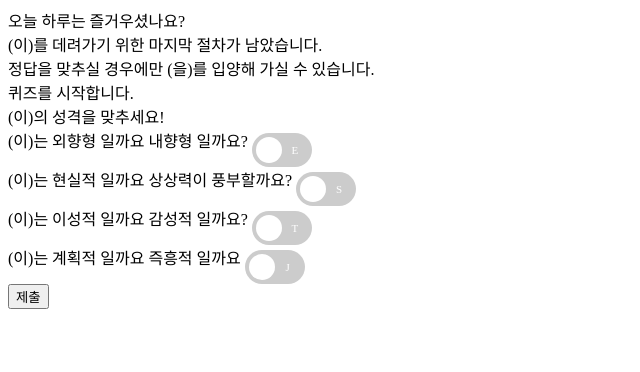
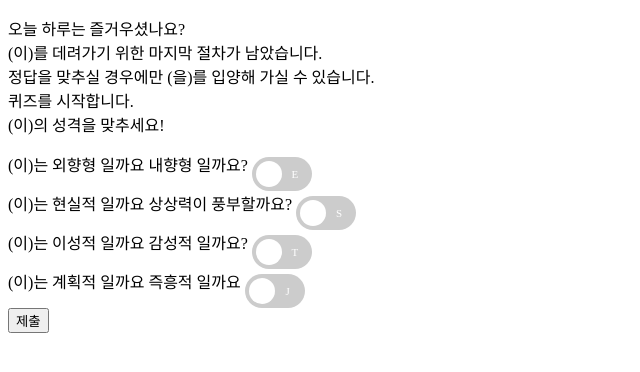
Before and after one commit to k391160334/web-frontend-practice, a Flask app: page /ending in a window 1280 px wide. Shown: the top 372 px of the page, without its empty margins (0-640 px from the left). Run offline with Flask 2, Linux system fonts and the light colour scheme.

Commit message:
intro.jpg

```diff
--- a/templates/correct.html
+++ b/templates/correct.html
@@ -2,7 +2,9 @@
 <html lang="en" dir="ltr">
   <head>
     <meta charset="utf-8">
-    <title></title>
+    <title>우리 강아지의 MBTI는?</title>
+    <Link rel="stylesheet" href="/static/css/style.css">
+    <link href="https://fonts.googleapis.com/css2?family=Gowun+Dodum&display=swap" rel="stylesheet">
   </head>
   <body>
     <div class="correct">
--- a/templates/ending.html
+++ b/templates/ending.html
@@ -90,10 +90,6 @@
       transition: .4s;
       }
 
-      input:checked + .slider {
-      /*background-color: #2196F3;*/
-      }
-
       input:focus + .slider {
       box-shadow: 0 0 1px #2196F3;
       }
@@ -115,13 +111,12 @@
     </style>
   </head>
   <body>
-    <div class="">
-      오늘 하루는 즐거우셨나요?<br>
-      {{myDog['name']}}(이)를 데려가기 위한 마지막 절차가 남았습니다.<br>
-      정답을 맞추실 경우에만 {{myDog['name']}}(을)를 입양해 가실 수 있습니다.<br>
-      퀴즈를 시작합니다.<br>
-      {{myDog['name']}}(이)의 성격을 맞추세요!<br>
-      <div class="">
+    <div class="run_wrap">
+      <div class="center_wrap">
+        <div class="con_wrap">
+          <p>오늘 하루는 즐거우셨나요?<br>    <strong>{{myDog['name']}}</strong>(이)를 데려가기 위한 마지막 절차가 남았습니다.<br>정답을 맞추실 경우에만 <strong>{{myDog['name']}}</strong>(을)를 입양해 가실 수 있습니다.<br>   퀴즈를 시작합니다.<br><strong>{{myDog['name']}}</strong>(이)의 성격을 맞추세요!<br></p>
+        </div>
+              <div class="">
         <form class="" action="/ending" method="post">
           <div class="focus">
             {{myDog['name']}}(이)는 외향형 일까요 내향형 일까요?
@@ -154,6 +149,7 @@
           <button type="submit">제출</button>
         </form>
       </div>
+      </div>
     </div>
   </body>
 </html>
--- a/templates/wrong.html
+++ b/templates/wrong.html
@@ -2,7 +2,9 @@
 <html lang="en" dir="ltr">
   <head>
     <meta charset="utf-8">
-    <title></title>
+    <title>우리 강아지의 MBTI는?</title>
+    <Link rel="stylesheet" href="/static/css/style.css">
+    <link href="https://fonts.googleapis.com/css2?family=Gowun+Dodum&display=swap" rel="stylesheet">
   </head>
   <body>
     <div class="correct">
```
